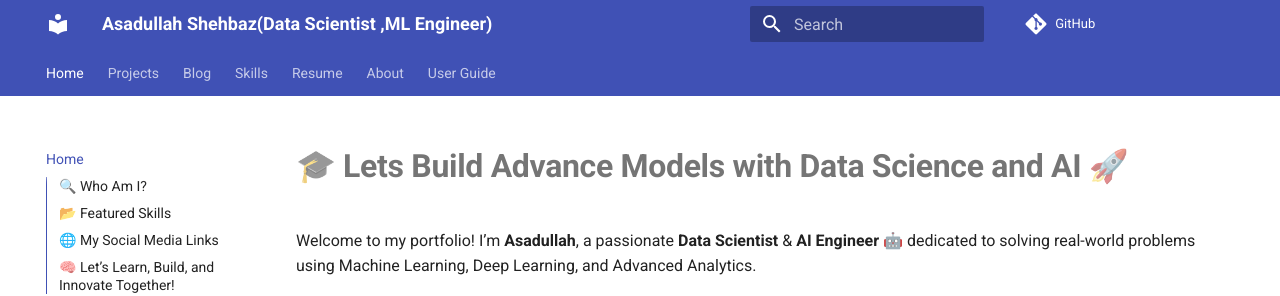
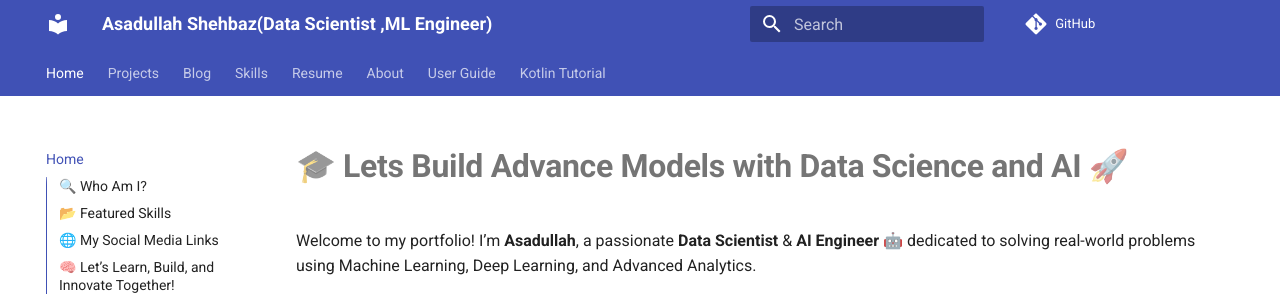
Before and after one commit to AsadullahShehbaz/Portfolio, an MkDocs documentation site: the page built from docs/index.md, in a window 1280 px wide and 900 px high. Shown: the top 296 px of the window. Built offline with MkDocs 1.6.1 and Material for MkDocs 9.7.7, drawn with Linux system fonts in a browser that asks for light colours; comment, search, counter and statistics services are not loaded.

Commit message:
New Page Created

```diff
--- a/mkdocs.yml
+++ b/mkdocs.yml
@@ -37,6 +37,7 @@ nav:
   - Resume: resume.md
   - About: about.md
   - User Guide: user_guide.md
+  - Kotlin Tutorial : Kotlin.md
 
 markdown_extensions:
   - toc:
```
